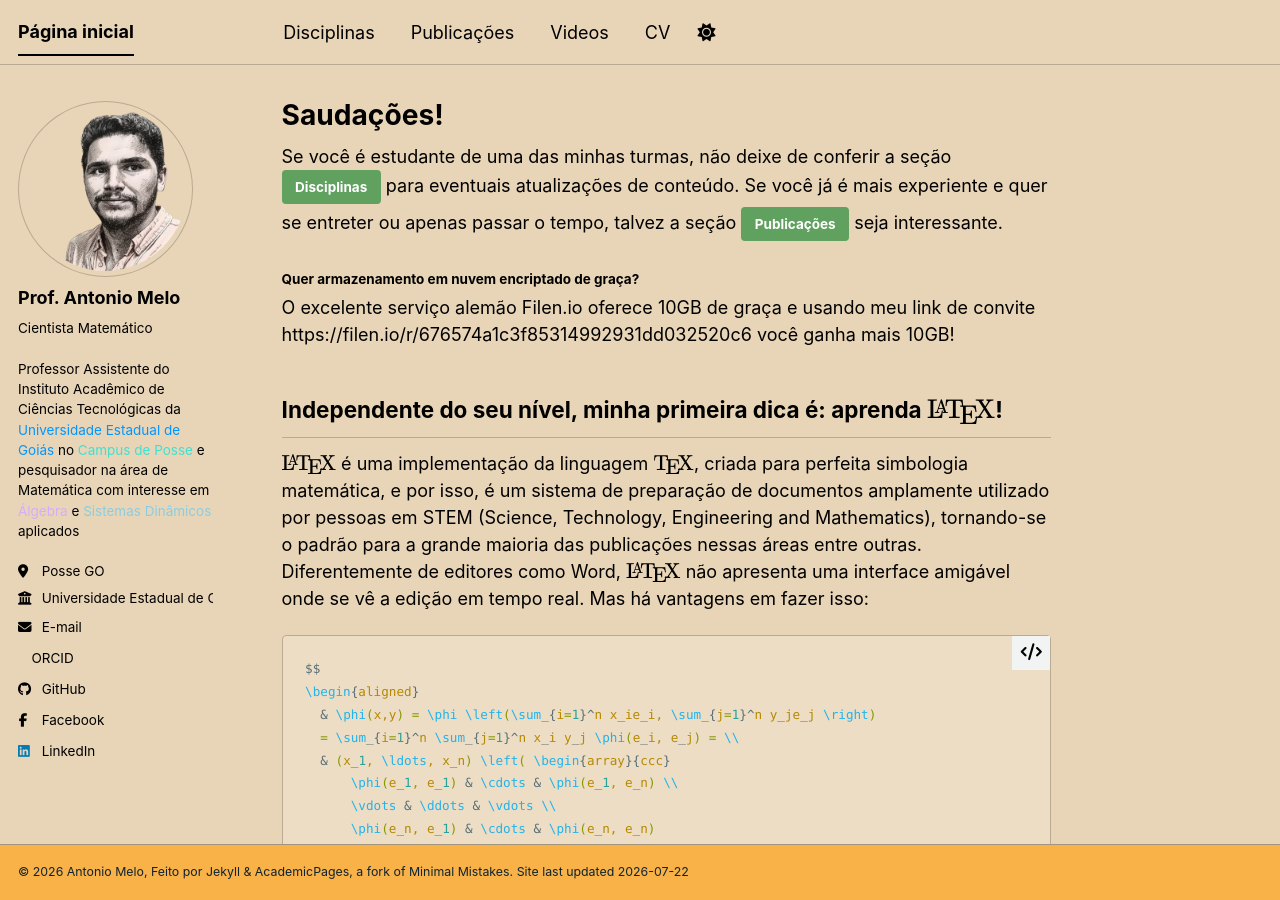
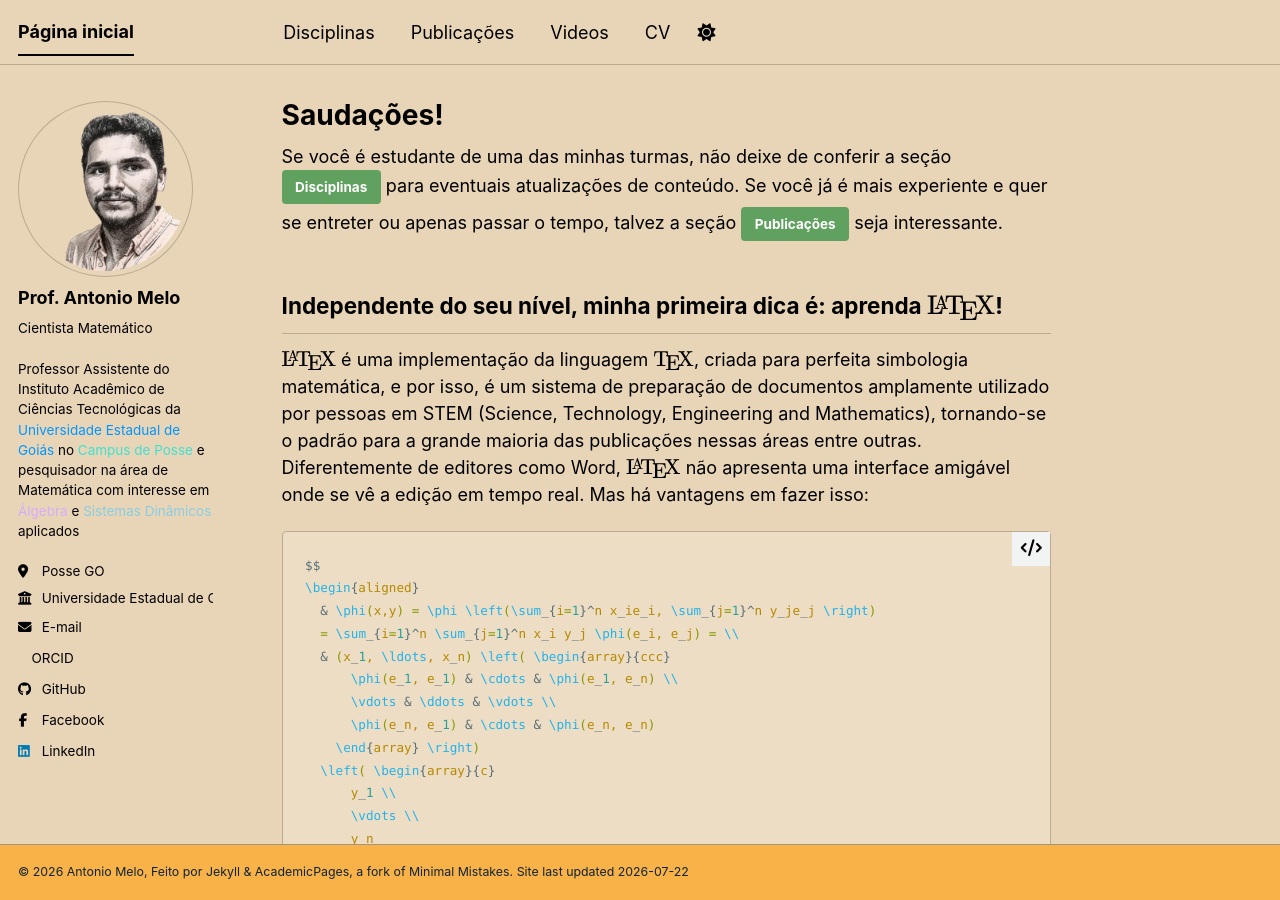
Before and after one commit to antmelo/antmelo.github.io, a Jekyll site: the page built from _pages/about.md, in a window 1280 px wide and 900 px high. Built offline with Jekyll 4.4.1, drawn with Linux system fonts in a browser that asks for light colours; nearby versions of some CDN libraries; a style sheet for code colours, icons or effects is not loaded.

Commit message:
Update about.md

```diff
--- a/_pages/about.md
+++ b/_pages/about.md
@@ -10,8 +10,6 @@ redirect_from:
 
 Se você é estudante de uma das minhas turmas, não deixe de conferir a seção [Disciplinas](https://antmelo.github.io/teaching/){: .btn .btn--success} para eventuais atualizações de conteúdo. Se você já é mais experiente e quer se entreter ou apenas passar o tempo, talvez a seção [Publicações](https://antmelo.github.io/publications/){: .btn .btn--success} seja interessante.
 
-#### Quer armazenamento em nuvem encriptado de graça?
-O excelente serviço alemão Filen.io oferece 10GB de graça e usando meu link de convite https://filen.io/r/676574a1c3f85314992931dd032520c6 você ganha mais 10GB!
 
 ## Independente do seu nível, minha primeira dica é: aprenda $\LaTeX$!
 
```
